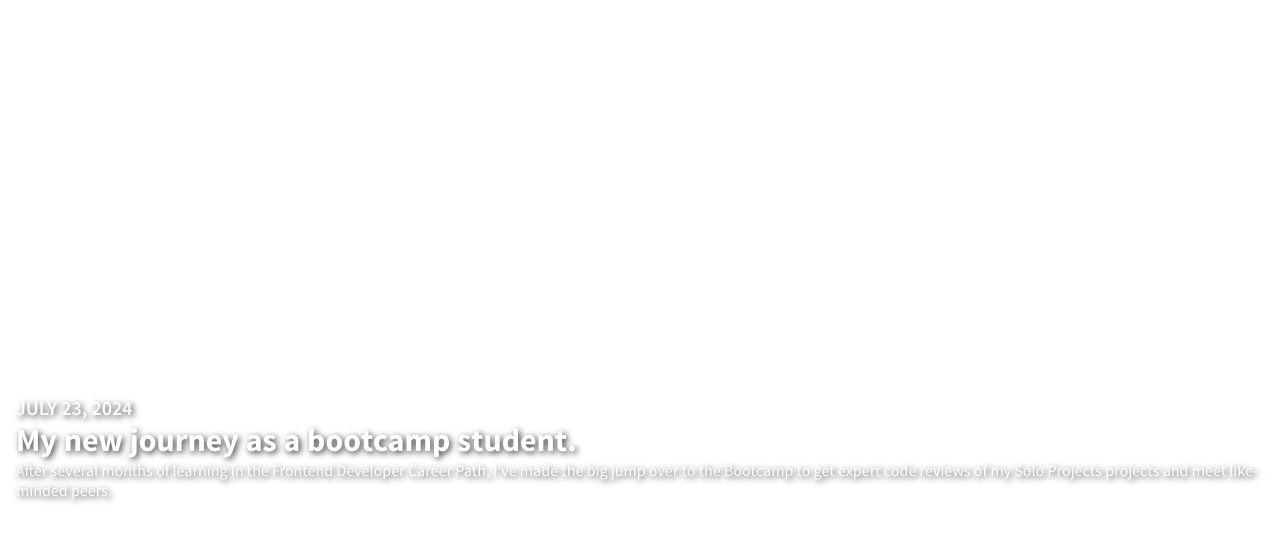
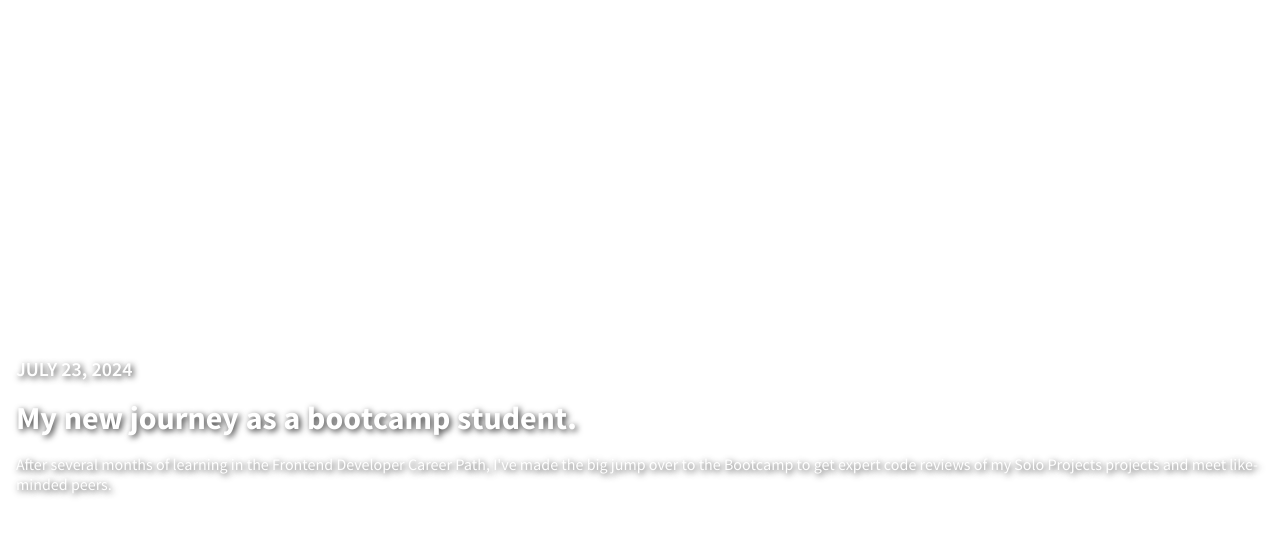
Before and after one commit to anet-eny/learning-journal, a plain HTML site: page index.html in a window 1280 px wide. Shown: the part 76-618 px from the top of the page. Drawn offline with Linux system fonts and the light colour scheme.

Commit message:
Adjust hero text margins and line height

```diff
--- a/style.css
+++ b/style.css
@@ -86,7 +86,8 @@ p.hero-text {
     color: white;
     text-shadow: 2px 2px 6px rgba(0, 0, 0, 0.8);
     padding: 0;
-    margin: 0;
+    margin: 0.3em 0;
+    line-height: 1.3em;
 }
 
 h3 {
```
